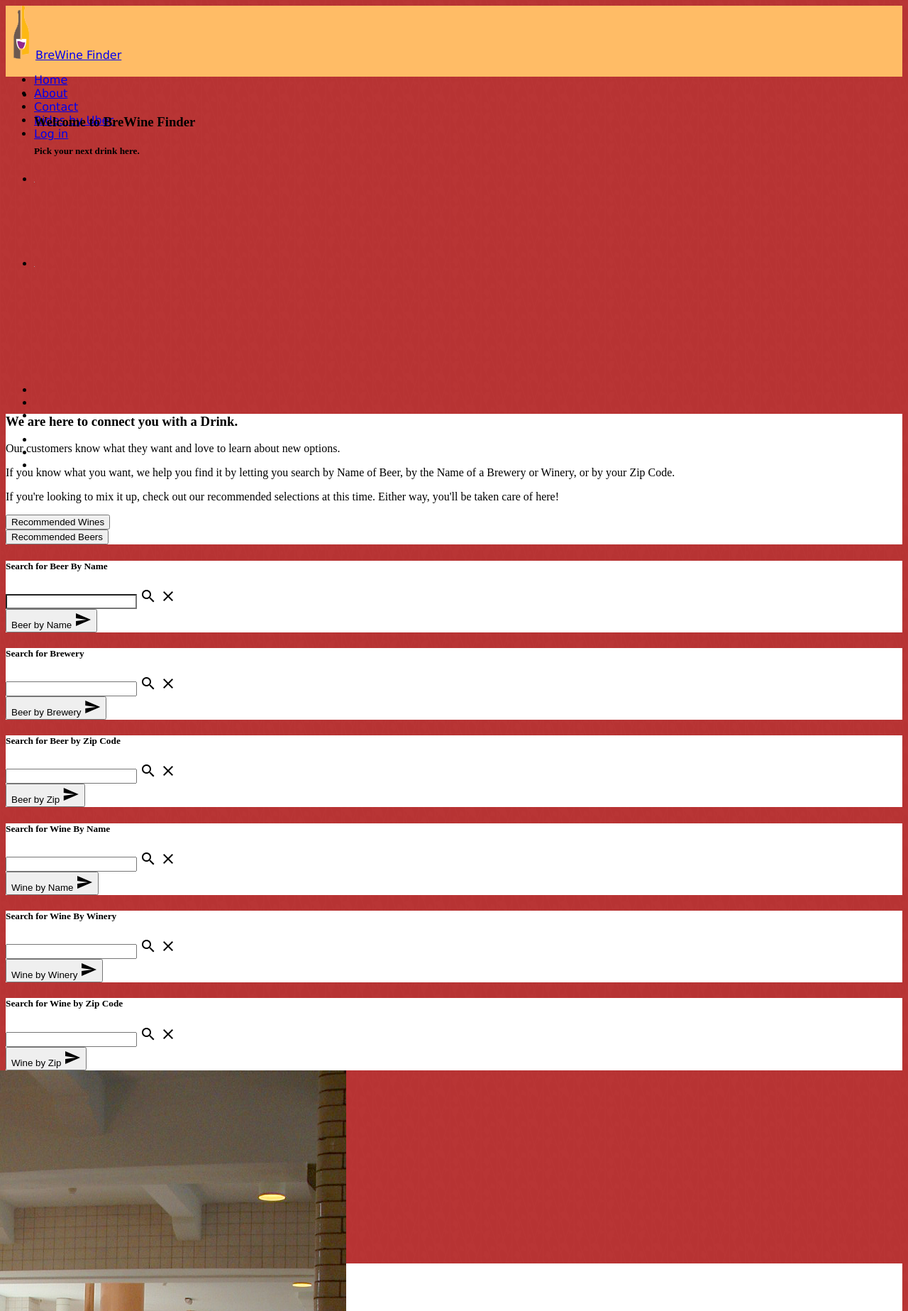
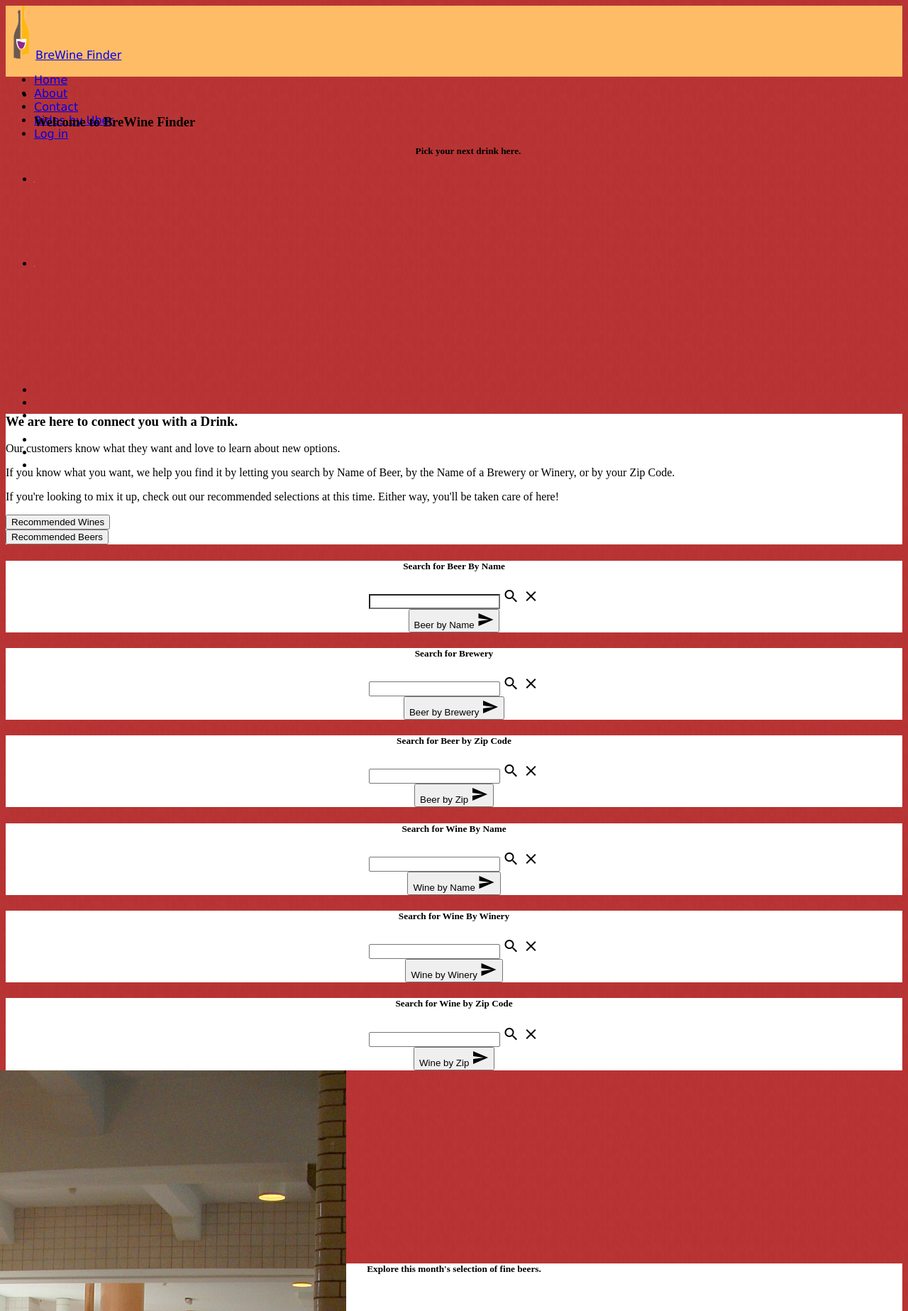
Before and after one commit to emeraldaly/frontEndBrew, a PHP site: page /index.php in a window 1280 px wide; the page is wider, and only the part inside the window is pictured. Shown: the top 1847 px of that part at 71% size. Run offline with PHP 8.4, Linux system fonts and the light colour scheme; some libraries are stand-ins or nearby versions.

Commit message:
Fixed CSS for Button centering

```diff
--- a/css/styles.css
+++ b/css/styles.css
@@ -21,6 +21,18 @@
 .brand-logo {
     text-align: left;
 }
+
+form {
+
+    text-align: center;
+}
+
+div > h5 {
+
+    text-align: center;
+}
+
+
 
 body {
   background-color: #b71c1c;
```
